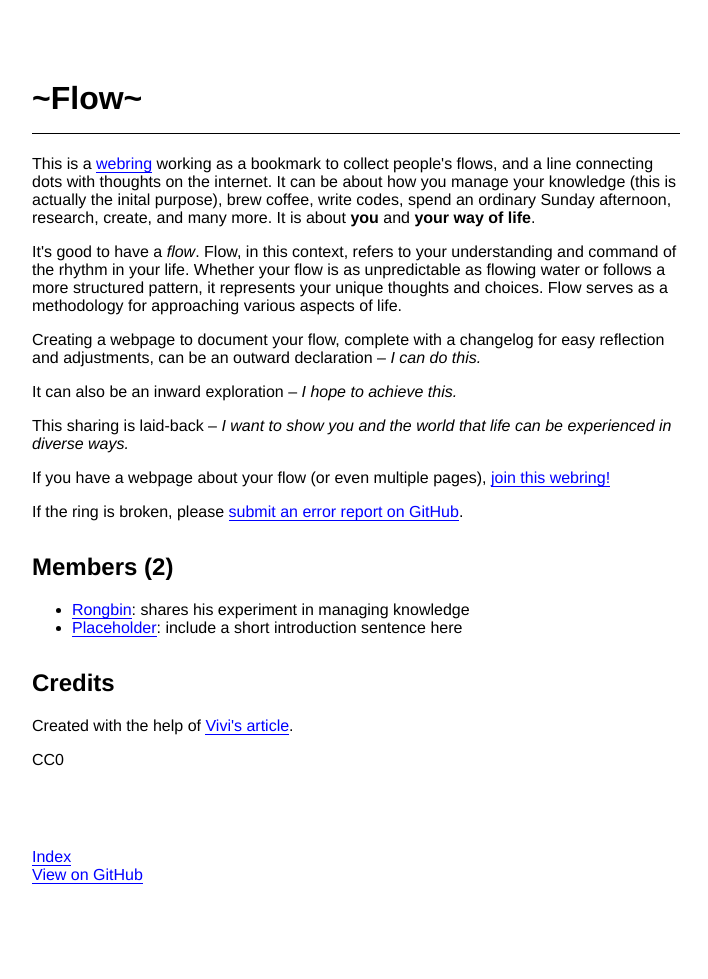
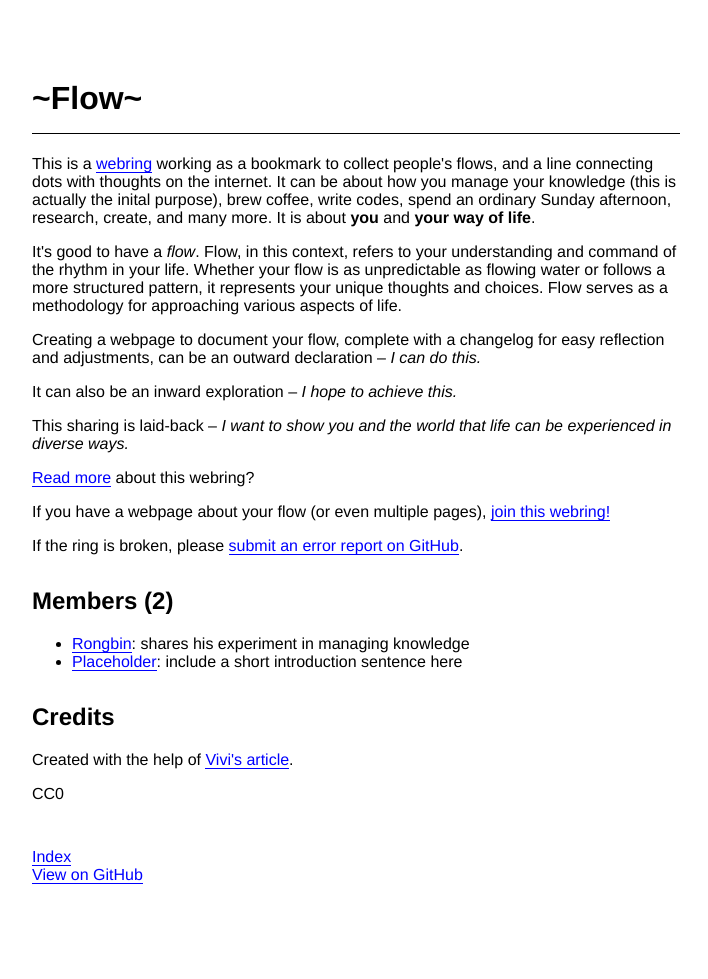
Before and after one commit to rongbinf/flow-webring, a Jekyll site: the page built from index.html, in a window 1280 px wide. Shown: the whole page, without its empty margins (0-708 px from the left). Built offline with Jekyll 4.4.1, drawn with Linux system fonts in a browser that asks for light colours; before the commit the page ends 945 px from its top, so only the background shows below that.

Commit message:
Update index.html

```diff
--- a/index.html
+++ b/index.html
@@ -14,6 +14,8 @@ layout: html
 <p>It can also be an inward exploration – <em>I hope to achieve this.</em>
 <p>This sharing is laid-back – <em>I want to show you and the world that life can be experienced in diverse ways.</em>
 
+<p><a href="https://fanrongbin.com/flow/#flow" target="_blank">Read more</a> about this webring?
+
 <p>If you have a webpage about your flow (or even multiple pages), <a href="{{'/join'|relative_url}}">join this webring!</a>
 
 <p>If the ring is broken, please <a href={{site.github_repo_url}}/issues/new>submit an error report on GitHub</a>.
```
